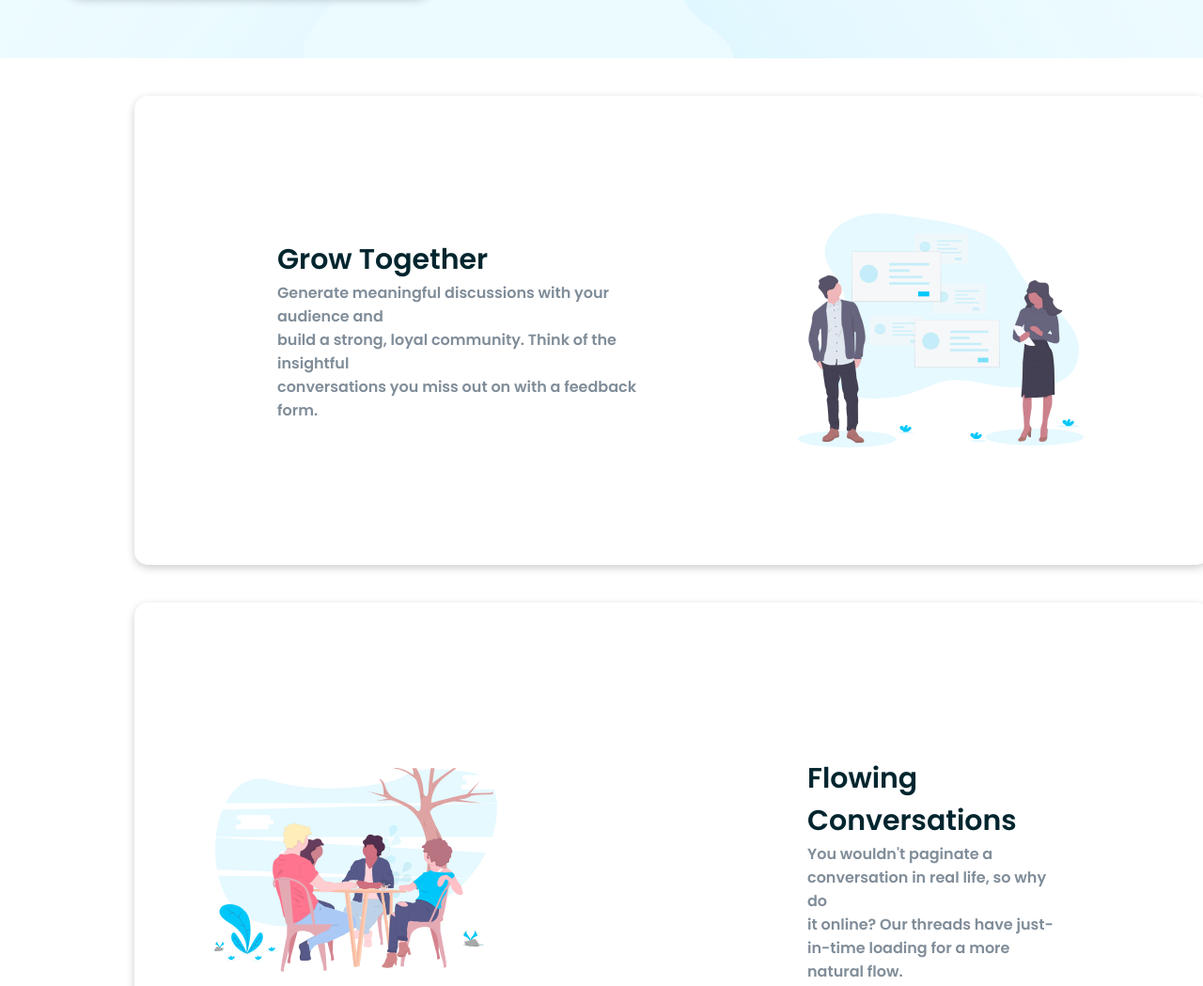
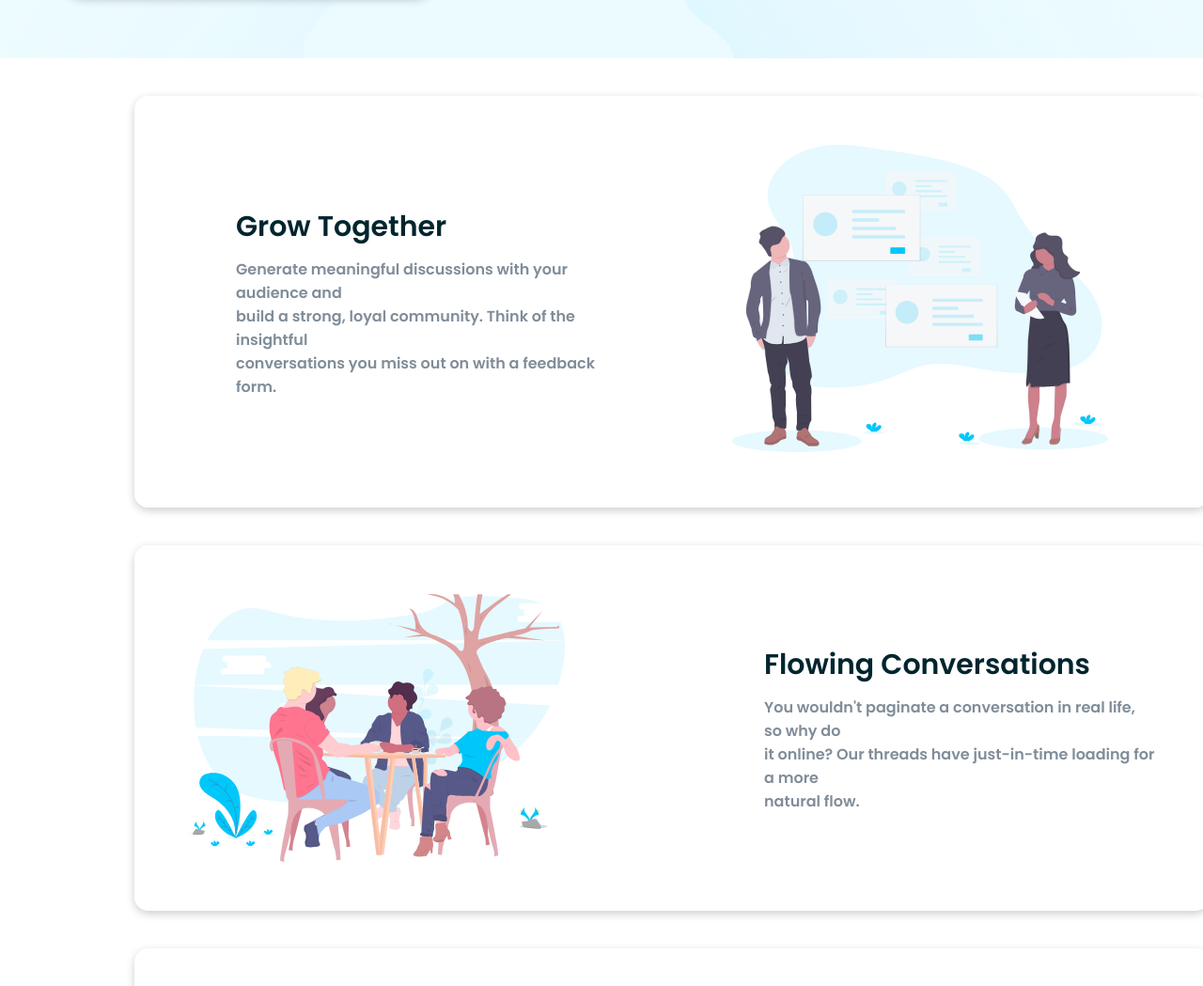
Before and after one commit to redzidvlp/Huddle-asignment-08-21, a plain HTML site: page index.html in a window 1280 px wide. Shown: the part 732-1781 px from the top of the page at 94% size. Drawn offline with Linux system fonts and the light colour scheme.

Commit message:
cleaning css code

```diff
--- a/index.html
+++ b/index.html
@@ -46,17 +46,22 @@
 
                 <h2 class="inner-title dark-cyan">Grow Together</h2>
 
-                <span class="inner-content grayish-blue">
+                <div class="inner-content grayish-blue">
 
+                <p class="inner-content-text">
                 Generate meaningful discussions with your audience and <br> build a strong, loyal community.
                 Think of the insightful <br> conversations you miss out on with a feedback form.
+                </p>
 
-                </span>
+                </div>
 
             </div>
 
-            <img class="inner-picture" height="600px" width="900px" src="Assets/Pictures/illustration-grow-together.svg" alt="">
+            <div class="image-wrapper">
 
+                <img class="inner-picture" height="600px" width="900px" src="Assets/Pictures/illustration-grow-together.svg" alt="">
+
+            </div>
 
         </div>
 
--- a/style.css
+++ b/style.css
@@ -46,19 +46,6 @@ body {
     justify-content:space-between;
 }
 
-.content-title {
-    display: flex;
-    flex-wrap: wrap;
-    width: 60%;
-    font-size: 50px;
-    margin: 0;
-}
-
-.content-title-info {
-    width: 55%;
-    display: flex;
-}
-
 .button {
     background-color: white;
     border: 2px solid white;
@@ -76,6 +63,33 @@ body {
     transition-timing-function: ease;
 }
 
+.outer-info-wrapper {
+    display: flex;
+    flex-direction: row;
+    justify-content: space-around;
+    padding: 50px;
+}
+
+.content-wrapper {
+    display: flex;
+    flex-wrap: wrap;
+    flex-direction: column;
+    row-gap: 50px;
+    justify-content: center;
+}
+
+.content-title {
+    display: flex;
+    flex-wrap: wrap;
+    width: 60%;
+    font-size: 50px;
+    margin: 0;
+}
+
+.content-title-info {
+    width: 55%;
+    display: flex;
+}
 
 .pink-button {
     display: flex;
@@ -99,25 +113,18 @@ body {
     transition-timing-function: ease;
 }
 
-.content-wrapper {
-    display: flex;
-    flex-wrap: wrap;
-    flex-direction: column;
-    row-gap: 50px;
-    justify-content: center;
-}
-
-.outer-info-wrapper {
-    display: flex;
-    flex-direction: row;
-    justify-content: space-around;
-    padding: 50px;
-}
 
 
 
 
 
+
+.border-box {
+    display: flex;
+    flex-wrap: wrap;
+    justify-content: center;
+    height: auto;
+}
 
 .outer-container-wrapper {
     display: flex;
@@ -126,41 +133,32 @@ body {
     border: solid 2px white;
     border-radius: 15px;
     box-shadow: 0 3px 10px rgb(0 0 0 / 0.2);
+    justify-content: space-around;
     align-items: center;
     width: 80%;
-    min-height: 400px;
     padding: 50px;
 }
-
-.border-box {
-    display: flex;
-    flex-wrap: wrap;
-    justify-content: center;
-    height: fit-content;
-}
-
-
 
 .inside-container {
     display: flex;
     flex-direction: column;
-    width: 60%;
+    width: 40%;
     height: auto;
-    padding: 100px;
+    row-gap: 10px;
 }
-
 
 .inner-title {
     font-size: 30px;
     margin: 0;
 }
 
-
+.inner-content-text {
+    margin: 0;
+}
 
 .inner-picture {
-    width: 35%;
+    width: 400px;
     height: auto;
-    padding: 30px;
 }
 
 .middle {
```
